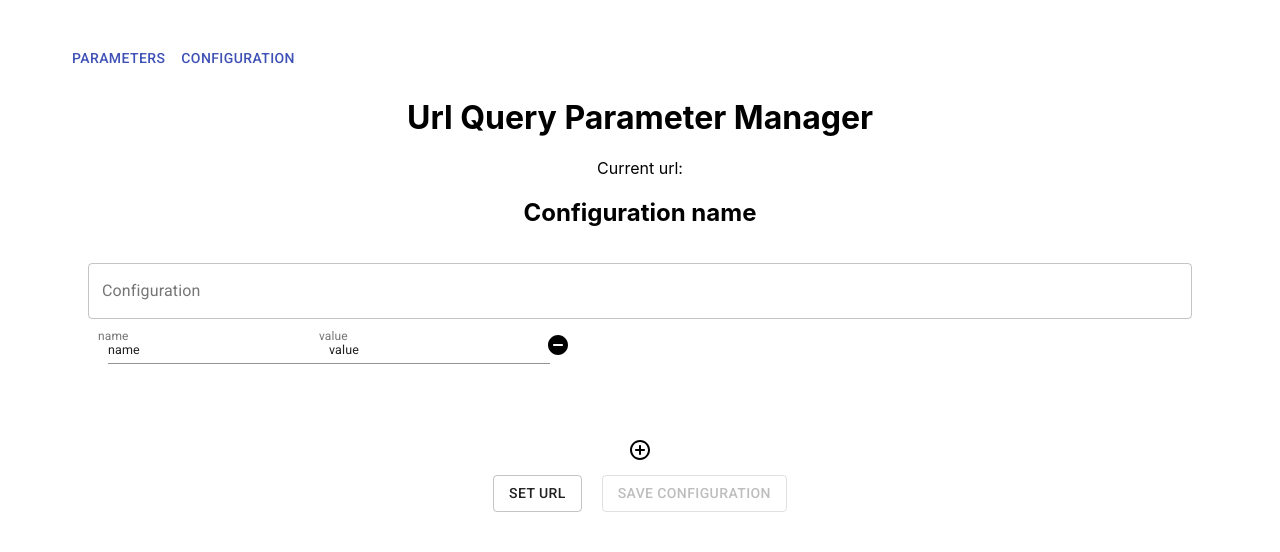
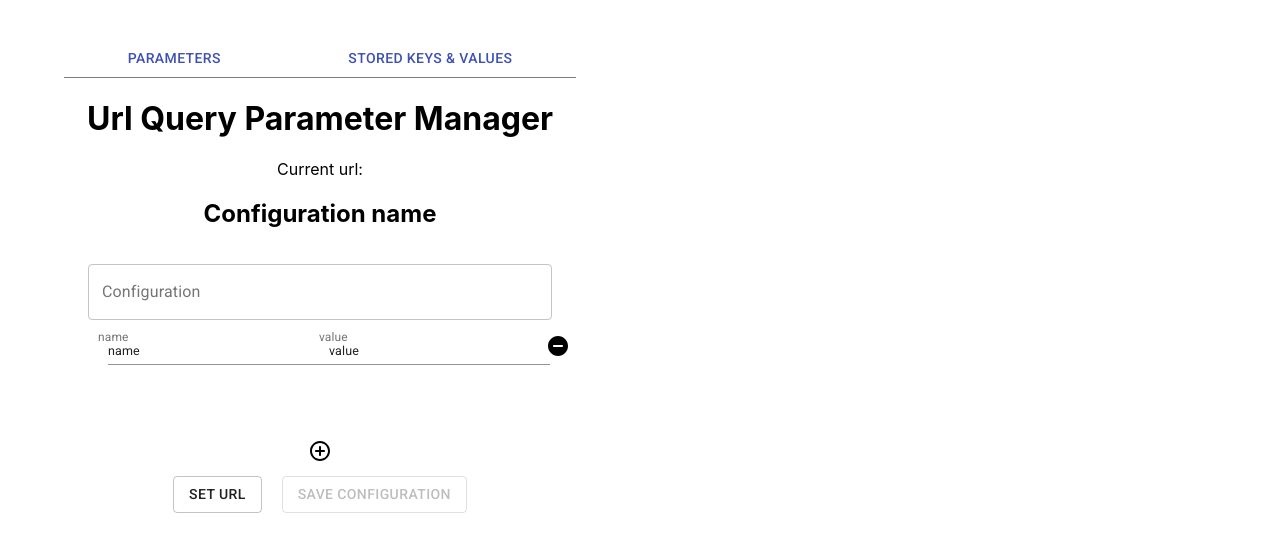
Before and after one commit to Juliafin/urlQueryParamterManager, a React app in the folder url-query-parameter-manager/: page /config in a window 1280 px wide. Shown: the top 552 px of the page. Built offline with nearby package versions, Linux system fonts and the light colour scheme.

Commit message:
Implemented stored configuration layout and deleting keys and values

```diff
--- /dev/null
+++ b/url-query-parameter-manager/src/App.css
@@ -0,0 +1,19 @@
+.navContainer {
+  display: flex;
+  align-items: center;
+  justify-content: space-around;
+  border-bottom: 1px solid #7e7b7b;
+}
+
+.navContainer .btn {
+  background-color: white ;
+  transition-timing-function: ease-in-out;
+  transition-property: background-color;
+  transition-duration: 350ms;
+
+}
+
+.navContainer .btn:hover {
+  background-color: #d7dde6;
+
+}
--- a/url-query-parameter-manager/src/App.js
+++ b/url-query-parameter-manager/src/App.js
@@ -3,18 +3,19 @@ import { Route, Link as RouterLink } from 'react-router-dom';
 import ParameterLayout from './components/pages/ParameterLayout';
 import StoredConfigurationLayout from './components/pages/StoredConfigurationLayout';
 import { Container, Button } from "@material-ui/core";
+import './App.css';
 
 
 const App = () => {
 
   return (
-    <Container className="navContainer">
-      <div>
-      <Button color="primary" component={RouterLink} to="/">
+    <Container>
+      <div className="navContainer">
+      <Button className="btn" color="primary" component={RouterLink} to="/">
         Parameters
       </Button>
-      <Button color="primary" component={RouterLink} to="/config">
-        Configuration
+      <Button className="btn" color="primary" component={RouterLink} to="/config">
+        Stored Keys {`&`} Values
       </Button>
       </div>
 
--- a/url-query-parameter-manager/src/components/pages/StoredConfigurationLayout.js
+++ b/url-query-parameter-manager/src/components/pages/StoredConfigurationLayout.js
@@ -1,15 +1,39 @@
 import React from 'react';
 import { ManagerContext } from '../../store/URLManagerContext';
+import Container from '@material-ui/core/Container';
 import Divider from '@material-ui/core/Divider';
 import List from '@material-ui/core/List';
 import ListItem from '@material-ui/core/ListItem';
 import ListItemText from '@material-ui/core/ListItemText';
-
+import ListItemSecondaryAction from '@material-ui/core/ListItemSecondaryAction';
+import Typography from '@material-ui/core/Typography';
+import DeleteIcon from '@material-ui/icons/Delete';
+import { IconButton } from '@material-ui/core';
+import "./storedConfigurationLayout.css";
 
 const StoredConfigurationLayout = () => {
 
+  const [selectedIndex, setSelectedIndex] = React.useState(-1);
+  const [selectedKey, setSelectedKey] = React.useState("");
+
+  const [selectedValueIndex, setSelectedValueIndex] = React.useState(-1)
+  const [selectedValue, setSelectedValue] = React.useState("");
+
+
+  const handleListKeyItemClick = (event, index, key) => {
+    setSelectedIndex(index);
+    setSelectedKey(key);
+  };
+
+  const handleListValueItemClick = (event, index, value) => {
+    setSelectedValueIndex(index);
+    setSelectedValue(value);
+  }
+
+
   const {
     configurations,
+    handlers,
     keyHistory
   } = React.useContext(ManagerContext)
 
@@ -17,19 +41,66 @@ const StoredConfigurationLayout = () => {
 
   const savedKeys = Object.keys(keyHistory).map((key, index) => {
     return (
-      <ListItem id={index} key={index}>
-
-        <ListItemText primary={key}/>
-        <Divider/>w
-      </ListItem>
+      <Container>
+        <ListItem
+          button
+          selected={selectedIndex === index}
+          onClick={(event) => handleListKeyItemClick(event, index, key)}
+          className="" dense id={index} key={index}>
+          <ListItemText primary={key}/>
+          <IconButton edge="end" aria-label="delete">
+              <DeleteIcon onClick={(event) => {
+                console.log('Delete clicked, index: ', index)
+                console.log('current key: ', key);
+                handlers.deleteStoredKeyHistoryHandler(key);
+              }}/>
+          </IconButton>
+        </ListItem>
+        <Divider/>
+      </Container>
     )
   })
 
+  const doValuesExist = selectedKey && keyHistory[selectedKey] && keyHistory[selectedKey].length;
+
+  console.log('do Values Exist', doValuesExist);
+
+  const storedValues = doValuesExist ? keyHistory[selectedKey].map((value, valueIndex) => {
+    return (
+      <Container>
+        <ListItem
+          button
+          selected={selectedValueIndex === valueIndex}
+          onClick={(event) => handleListValueItemClick(event, valueIndex, value)}
+          className="" dense id={valueIndex} key={valueIndex}>
+          <ListItemText primary={value}/>
+          <IconButton edge="end" aria-label="delete">
+              <DeleteIcon onClick={(event) => {
+                console.log('Delete clicked, valueIndex: ', valueIndex)
+                console.log('current value: ', value);
+                handlers.deleteStoredKeyHistoryValueHandler(value, selectedKey)
+              }}/>
+          </IconButton>
+        </ListItem>
+        <Divider/>
+      </Container>
+    )
+  }) : null;
+
 
   return (
-    <List component="nav" className="savedKeyList">
-      {savedKeys}
-    </List>
+    <Container className="keyHistoryContainer">
+      <Typography className="storedKeysHeader" variant="h6" >Stored Keys</Typography>
+      <List dense="true" component="div" className="savedKeyList">
+        {savedKeys}
+      </List>
+      <Typography className="storedValuesHeader" variant="h6" >Stored Values</Typography>
+      <List dense="true" component="div" className="savedKeyList">
+        {storedValues}
+      </List>
+
+
+    </Container>
   )
 
 }
--- /dev/null
+++ b/url-query-parameter-manager/src/components/pages/storedConfigurationLayout.css
@@ -0,0 +1,25 @@
+.keyHistoryContainer {
+  height: 325px;
+}
+
+.savedKeyList {
+  height: 150px;
+  overflow-y: scroll;
+  border: 1px solid #8d8b8b;
+  margin-top: 1rem;
+}
+
+h6.MuiTypography-root.MuiTypography-h5 {
+  margin: .5rem 0;
+}
+
+
+div.MuiListItem-button {
+  height: 1.7rem;
+}
+
+
+
+.listItem {
+  height: 10px;
+}
--- a/url-query-parameter-manager/src/index.css
+++ b/url-query-parameter-manager/src/index.css
@@ -1,3 +1,7 @@
+* {
+  box-sizing: border-box;
+}
+
 body {
   margin: 40px;
   font-family: -apple-system, BlinkMacSystemFont, 'Segoe UI', 'Roboto', 'Oxygen',
@@ -5,6 +9,7 @@ body {
     sans-serif;
   -webkit-font-smoothing: antialiased;
   -moz-osx-font-smoothing: grayscale;
-  min-height: 200px;
   min-width: 500px;
+  height: 415px;
+  width: 560px
 }
--- a/url-query-parameter-manager/src/store/URLManagerContext.js
+++ b/url-query-parameter-manager/src/store/URLManagerContext.js
@@ -6,6 +6,7 @@ import {
   getConfiguration,
   saveConfiguration,
   getKeyHistory,
+  saveKeyHistory,
   setKeyHistory,
 } from "../utils/configurationUtils";
 import cloneDeep from "lodash.clonedeep";
@@ -111,6 +112,23 @@ export class UrlManagerContextProvider extends React.Component {
     this.setState({ configurations, keyHistory: keys }, () => {});
   };
 
+  deleteStoredKeyHistoryHandler = async (keyToDelete) => {
+    const keyHistory = cloneDeep(this.state.keyHistory);
+    delete keyHistory[keyToDelete];
+    this.setState({keyHistory});
+    await saveKeyHistory(keyHistory);
+  }
+
+  deleteStoredKeyHistoryValueHandler = async (valuetoDelete, key) => {
+    const keyHistory = cloneDeep(this.state.keyHistory);
+    const valueIndex = keyHistory[key] && keyHistory[key].indexOf(valuetoDelete);
+    if (valueIndex !== -1) {
+      keyHistory[key].splice(valueIndex, 1);
+    }
+    this.setState({keyHistory});
+    await saveKeyHistory(keyHistory);
+  }
+
 
   render() {
     const { children } = this.props;
@@ -120,6 +138,8 @@ export class UrlManagerContextProvider extends React.Component {
       <ManagerContext.Provider
         value={{
           handlers: {
+            deleteStoredKeyHistoryHandler: this.deleteStoredKeyHistoryHandler,
+            deleteStoredKeyHistoryValueHandler: this.deleteStoredKeyHistoryValueHandler,
             queryFieldOnDeleteHandler: this.queryFieldOnDeleteHandler,
             queryFieldOnChangeHandler: this.queryFieldOnChangeHandler,
             setUrlHandler: this.setUrlHandler,
--- a/url-query-parameter-manager/src/utils/configurationUtils.js
+++ b/url-query-parameter-manager/src/utils/configurationUtils.js
@@ -49,3 +49,11 @@ export const setKeyHistory = async (currentConfig) => {
     });
   })
 }
+
+export const saveKeyHistory = (keyHistory) => {
+  return new Promise((resolve, reject) => {
+    window.chrome.storage.sync.set({keyHistory}, (keyHistory) => {
+    resolve(keyHistory);
+    });
+  })
+}
```
